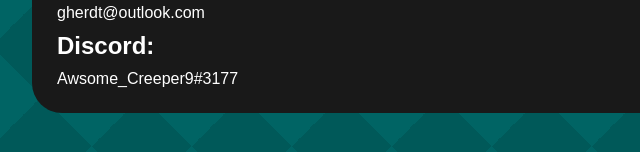
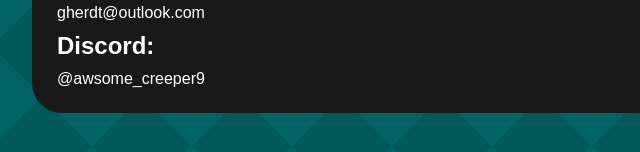
Before and after one commit to GavinHerdt99/GavinHerdt99.github.io, a plain HTML site: page contacts.html in a window 1280 px wide. Shown: the part 204-356 px from the top of the page, 208-848 px from the left. Drawn offline with Linux system fonts and the light colour scheme.

Commit message:
fixed discord

```diff
--- a/contacts.html
+++ b/contacts.html
@@ -101,7 +101,7 @@
                     <h2>Email:</h2>
                     <p>gherdt@outlook.com</p>
                     <h2>Discord:</h2>
-                    <p>Awsome_Creeper9#3177</p>
+                    <p>@awsome_creeper9</p>
                 </div>
             </main>
         </div>
```
